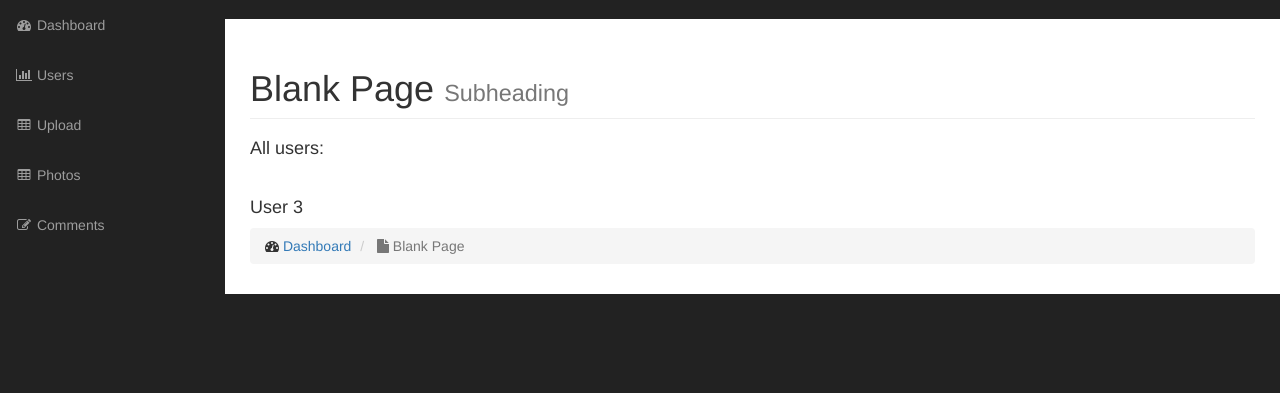
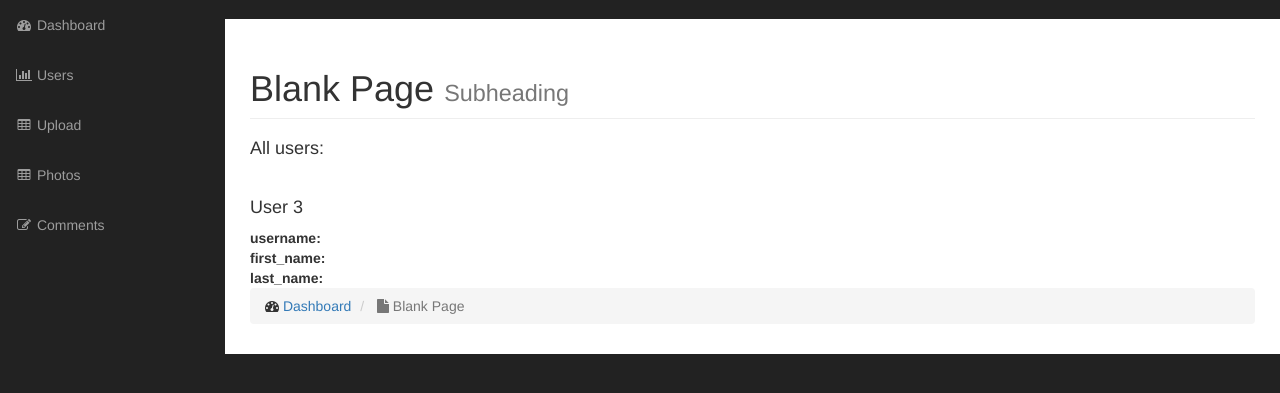
Before and after one commit to jeffminnear/php-gallery, a PHP site: page /admin in a window 1280 px wide. Shown: the part 51-444 px from the top of the page. Run offline with PHP 8.4, Linux system fonts and the light colour scheme; grey boxes labelled with a size stand in for pictures from a placeholder-image service; data that the repository does not hold is empty; some libraries are stand-ins or nearby versions.

Commit message:
Update and document User methods

```diff
--- a/admin/includes/admin_content.php
+++ b/admin/includes/admin_content.php
@@ -20,13 +20,12 @@
                 }
 
                 echo '<br><h4>User 3</h4>';
-                $result = User::find_user_by_id(3);
+                $user = User::find_user_by_id(3);
 
-                while ($row = mysqli_fetch_array($result)) {
-                    echo '<strong>username: </strong>' . $row['username'] . '<br>';
-                    echo '<strong>first_name: </strong>' . $row['first_name'] . '<br>';
-                    echo '<strong>last_name: </strong>' . $row['last_name'] . '<br>';
-                }
+                echo '<strong>username: </strong>' . $user['username'] . '<br>';
+                echo '<strong>first_name: </strong>' . $user['first_name'] . '<br>';
+                echo '<strong>last_name: </strong>' . $user['last_name'] . '<br>';
+
 
             ?>
 
--- a/admin/includes/user.php
+++ b/admin/includes/user.php
@@ -1,6 +1,7 @@
 <?php
 
   class User {
+    // returns all users as a mysqli_result object
     public static function find_all_users() {
       global $database;
 
@@ -8,11 +9,13 @@
       return $result_set;
     }
 
+    // finds a single user by id and returns it as an array
     public static function find_user_by_id($id) {
       global $database;
 
       $result = $database->query('SELECT * FROM users WHERE id=' . $id);
-      return $result;
+      $user = mysqli_fetch_array($result);
+      return $user;
     }
 
   }
```
